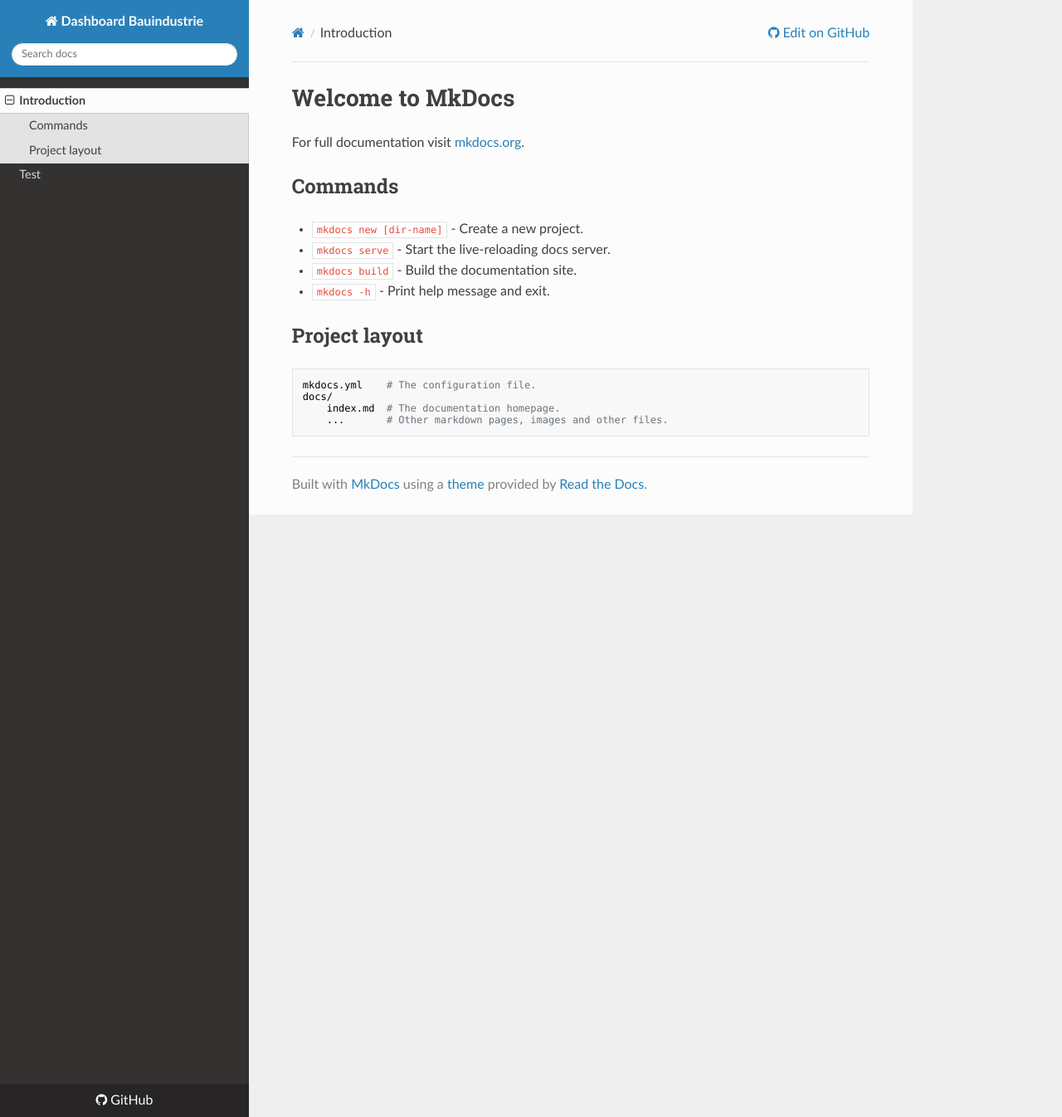
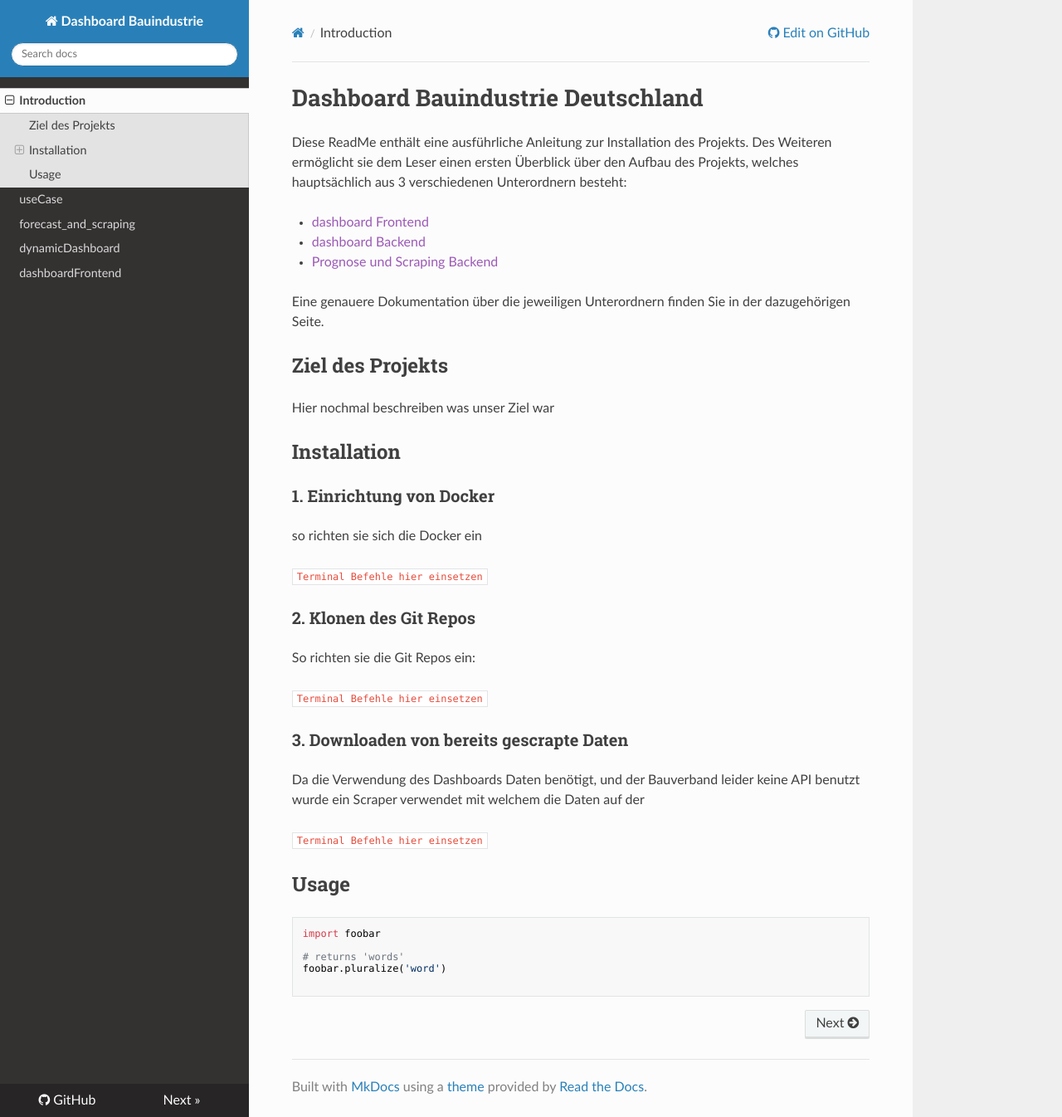
Before and after one commit to just1130/dashboardDoc, an MkDocs documentation site: the page built from docs/index.md, in a window 1280 px wide and 1346 px high. Shown: the whole window at 83% size. Built offline with MkDocs 1.6.1, drawn with Linux system fonts in a browser that asks for light colours; nearby versions of some CDN libraries.

Commit message:
- mkdocs Anpassungen

````diff
--- a/docs/index.md
+++ b/docs/index.md
@@ -1,17 +1,46 @@
-# Welcome to MkDocs
 
-For full documentation visit [mkdocs.org](https://www.mkdocs.org).
 
-## Commands
+# Dashboard Bauindustrie Deutschland
 
-* `mkdocs new [dir-name]` - Create a new project.
-* `mkdocs serve` - Start the live-reloading docs server.
-* `mkdocs build` - Build the documentation site.
-* `mkdocs -h` - Print help message and exit.
 
-## Project layout
+Diese ReadMe enthält eine ausführliche Anleitung zur Installation des Projekts. Des Weiteren ermöglicht sie dem Leser einen ersten Überblick über den Aufbau des Projekts, welches hauptsächlich aus 3 verschiedenen Unterordnern besteht:
 
-    mkdocs.yml    # The configuration file.
-    docs/
-        index.md  # The documentation homepage.
-        ...       # Other markdown pages, images and other files.
+- [dashboard Frontend]()
+- [dashboard Backend]()
+- [Prognose und Scraping Backend]()
+
+Eine genauere Dokumentation über die jeweiligen Unterordnern finden Sie in der dazugehörigen Seite.
+
+
+
+## Ziel des Projekts
+Hier nochmal beschreiben was unser Ziel war
+
+## Installation
+
+### 1. Einrichtung von Docker
+so richten sie sich die Docker ein
+
+`Terminal Befehle hier einsetzen `
+
+
+### 2. Klonen des Git Repos
+So richten sie die Git Repos ein:
+
+`Terminal Befehle hier einsetzen `
+
+### 3. Downloaden von bereits gescrapte Daten
+Da die Verwendung des Dashboards Daten benötigt, und der Bauverband leider keine API benutzt wurde ein Scraper verwendet mit welchem die Daten auf der
+
+`Terminal Befehle hier einsetzen `
+
+###
+## Usage
+
+```python
+import foobar
+
+# returns 'words'
+foobar.pluralize('word')
+
+```
--- a/mkdocs.yml
+++ b/mkdocs.yml
@@ -5,4 +5,7 @@ theme: readthedocs
 docs_dir: 'docs'
 nav:
     - 'Introduction': 'index.md'
-    - 'Test': 'test.md'
+    - 'useCase' : 'useCases.md'
+    - 'forecast_and_scraping' : 'forecast_and_scraping'
+    - 'dynamicDashboard' : 'dynamicDashboard'
+    - 'dashboardFrontend' : 'dashboardFrontend'
````
Also changed, not shown: docs/home.md (deleted, +0 -46 lines).
